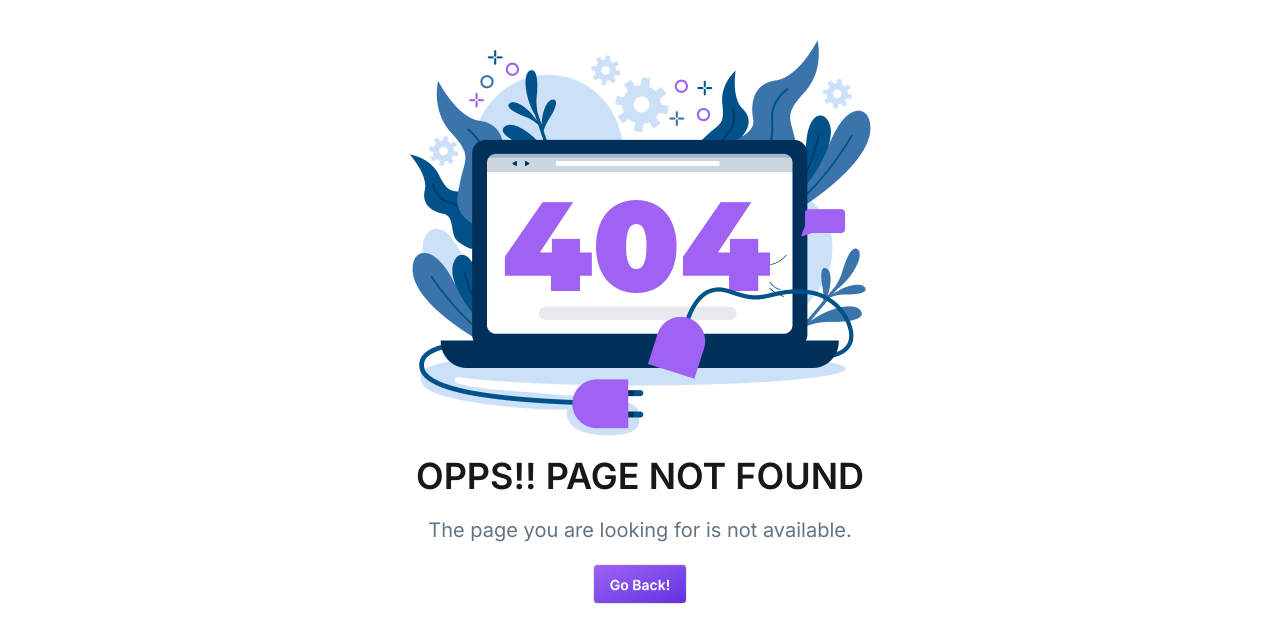
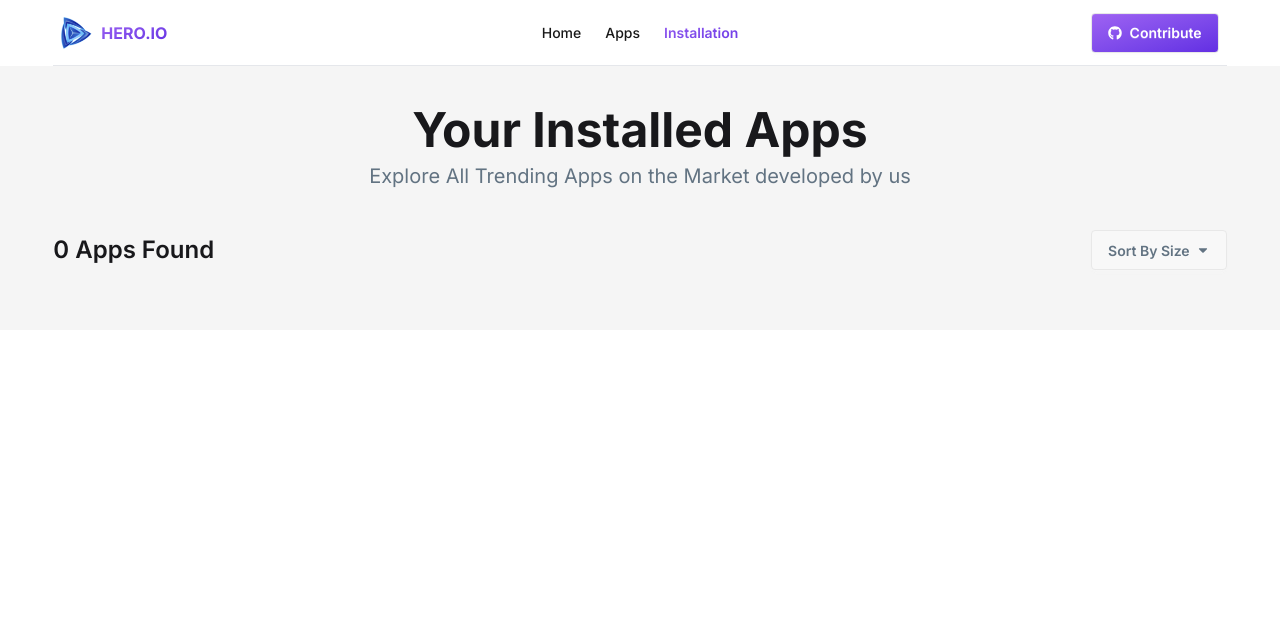
Before and after one commit to sagorteasc/Hero-Apps, a React (Vite) app: page /installation in a window 1280 px wide. Before the commit this address had no page. Shown: the top 642 px of the page. Built offline with nearby package versions, Linux system fonts and the light colour scheme.

Commit message:
display installed apps dynamically from local storage data

```diff
--- a/src/components/AppDetails/AppDetails.jsx
+++ b/src/components/AppDetails/AppDetails.jsx
@@ -3,14 +3,26 @@ import DownloadImg from "../../assets/icon-downloads.png"
 import RatingImg from "../../assets/icon-ratings.png"
 import ReviewImg from "../../assets/icon-review.png"
 import { ComposedChart, Bar, XAxis, YAxis, CartesianGrid, Legend } from 'recharts';
+import { useState } from "react";
+import { storeInLocalStorage } from "../../utility/addToDb";
 
 const AppDetails = () => {
 
+    const [install, setInstall] = useState({
+        status: "installing"
+    });
     const { appId } = useParams();
     const appIdNumber = parseInt(appId);
     const appsData = useLoaderData()
     const currentApp = appsData.find(app => app.id === appIdNumber);
-    const { image, title, companyName, downloads, ratingAvg, reviews, size, ratings, description } = currentApp;
+    const { id, image, title, companyName, downloads, ratingAvg, reviews, size, ratings, description } = currentApp;
+
+    const handleInstall = (id) => {
+        storeInLocalStorage(id)
+        setInstall({
+            status: "installed"
+        })
+    }
 
     return (
         <div className="bg-[#f5f5f5]">
@@ -57,7 +69,20 @@ const AppDetails = () => {
                         </div>
 
                         <div className="flex justify-center md:justify-normal">
-                            <button className="bg-[#00D390] text-white btn font-semibold text-lg rounded">Install Now ({size} MB)</button>
+                            <button
+                                onClick={() => handleInstall(id)}
+                                className={
+                                    install.status === "installed" ?
+                                        "bg-[#00D390] text-white btn btn-disabled font-semibold text-lg rounded"
+                                        : "bg-[#00D390] text-white btn font-semibold text-lg rounded"
+                                }>
+                                {
+                                    install.status === "installed" ?
+                                        "Installed"
+                                        : `Install Now (${size} MB)`
+                                }
+
+                            </button>
                         </div>
                     </div>
                 </div>
--- /dev/null
+++ b/src/components/Installation/Installation.jsx
@@ -0,0 +1,51 @@
+import { useEffect, useState } from "react";
+import { useLoaderData } from "react-router-dom";
+import { getFromLocalStorage } from "../../utility/addToDb";
+import { FaCaretDown } from "react-icons/fa";
+import InstalledApp from "../InstalledApp/InstalledApp";
+
+const Installation = () => {
+
+    const [downloaded, setDownloaded] = useState([]);
+    const appsData = useLoaderData();
+
+    useEffect(() => {
+        setDownloaded(getFromLocalStorage());
+    }, []);
+
+    const installedApps = appsData.filter(app => downloaded.includes(app.id));
+
+    return (
+        <div className="bg-[#f5f5f5]">
+            <div className="w-11/12 mx-auto pb-10">
+                <div className="py-10 text-center">
+                    <h3 className="font-bold text-5xl mb-2">Your Installed Apps</h3>
+                    <p className="text-[#627382] text-xl">Explore All Trending Apps on the Market developed by us</p>
+                </div>
+
+                <div className="flex justify-between items-center mb-5">
+                    <h3 className="font-semibold text-2xl">{installedApps.length} Apps Found</h3>
+
+                    <div className="dropdown dropdown-bottom dropdown-center">
+                        <div tabIndex={0} role="button" className="text-[#627382] btn">Sort By Size <FaCaretDown /></div>
+                        <ul tabIndex="-1" className="dropdown-content menu bg-base-100 rounded-box z-1 w-40 p-2 shadow-sm">
+                            <li><a>High to Low</a></li>
+                            <li><a>Low to High</a></li>
+                        </ul>
+                    </div>
+                </div>
+
+                <div>
+                    {
+                        installedApps.map(installApp => <InstalledApp
+                            key={installApp.id}
+                            installApp={installApp}
+                        ></InstalledApp>)
+                    }
+                </div>
+            </div>
+        </div>
+    );
+};
+
+export default Installation;
--- /dev/null
+++ b/src/components/InstalledApp/InstalledApp.jsx
@@ -0,0 +1,49 @@
+import DownloadImg from "../../assets/icon-downloads.png"
+import RatingImg from "../../assets/icon-ratings.png"
+
+const InstalledApp = ({ installApp }) => {
+
+    console.log(installApp);
+    const { image, title, downloads, ratingAvg, size } = installApp;
+
+    return (
+        <div>
+            <div>
+                <div className="card card-side bg-base-100 drop-shadow-2xl shadow-sm mb-5">
+                    <figure>
+                        <img
+                            className="w-20 h-20 ml-5"
+                            src={image} />
+                    </figure>
+                    <div className="card-body">
+                        <div className="md:flex md:justify-between md:items-center">
+                            <div>
+                                <h2 className="font-medium text-xl">{title}</h2>
+
+                                <div className="flex items-center gap-10">
+                                    <div>
+                                        <img className="w-5 h-5" src={DownloadImg} />
+                                        <p className="text-[#00D390] font-medium">{downloads}</p>
+                                    </div>
+                                    <div>
+                                        <img className="w-5 h-5" src={RatingImg} />
+                                        <p className="text-[#FF8811] font-medium">{ratingAvg}</p>
+                                    </div>
+                                    <div>
+                                        <p className="text-[#627382]">{size} MB</p>
+                                    </div>
+                                </div>
+                            </div>
+
+                            <div className="card-actions mt-4 justify-end md:mt-0">
+                                <button className="bg-[#00D390] text-white btn">Uninstall</button>
+                            </div>
+                        </div>
+                    </div>
+                </div>
+            </div>
+        </div>
+    );
+};
+
+export default InstalledApp;
--- a/src/components/NavBar/NavBar.jsx
+++ b/src/components/NavBar/NavBar.jsx
@@ -30,7 +30,7 @@ const NavBar = () => {
                 isActive ?
                     "bg-linear-to-tl from-[#632EE3] to-[#9F62F2] bg-clip-text text-transparent font-semibold underline"
                     : "text-black opacity-90 font-medium"}
-                to={"/"}>
+                to={"/installation"}>
                 Installation
             </NavLink>
         </li>
--- a/src/main.jsx
+++ b/src/main.jsx
@@ -10,6 +10,7 @@ import Home from './components/Home/Home';
 import Apps from './components/Apps/Apps';
 import AppDetails from './components/AppDetails/AppDetails';
 import ErrorPage from './components/ErrorPage/ErrorPage';
+import Installation from './components/Installation/Installation';
 
 const router = createBrowserRouter([
   {
@@ -30,6 +31,11 @@ const router = createBrowserRouter([
         path: "/app/:appId",
         loader: () => fetch("/apps.json"),
         Component: AppDetails
+      },
+      {
+        path: "/installation",
+        loader: () => fetch("/apps.json"),
+        element: <Installation></Installation>
       }
     ]
   },
--- /dev/null
+++ b/src/utility/addToDb.js
@@ -0,0 +1,26 @@
+const getFromLocalStorage = () => {
+    const installedApps = localStorage.getItem("installed_apps");
+    if (installedApps) {
+        const installedAppsInt = JSON.parse(installedApps);
+        return installedAppsInt;
+    }
+    else {
+        return [];
+    }
+}
+
+const storeInLocalStorage = (id) => {
+    const installedApps = getFromLocalStorage();
+    if (installedApps.includes(id)) {
+        alert("App Already Installed");
+        return;
+    }
+    else {
+        installedApps.push(id);
+        const installedAppsStr = JSON.stringify(installedApps);
+        localStorage.setItem("installed_apps", installedAppsStr);
+        alert("App Successfully Installed");
+    }
+}
+
+export { getFromLocalStorage, storeInLocalStorage };
```
